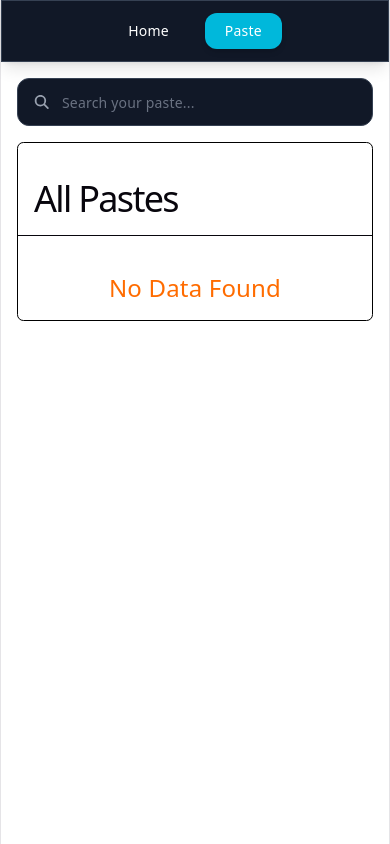
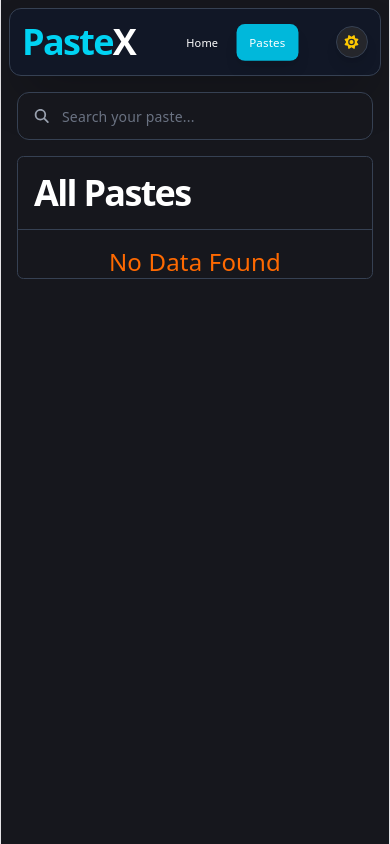
Before and after one commit to Pratick08/Paste-App, a React (Vite) app in the folder Paste-App/: page /pastes in a window 390 px wide. Built offline with nearby package versions, Linux system fonts and the light colour scheme.

Commit message:
Updated UI

```diff
--- a/Paste-App/index.html
+++ b/Paste-App/index.html
@@ -6,8 +6,8 @@
     <meta name="viewport" content="width=device-width, initial-scale=1.0" />
     <title>paste-app</title>
   </head>
-  <body>
-    <div id="root"></div>
+  <body class="min-h-screen bg-[#16171d] text-white dark:bg-[#f5f7fb] dark:text-black transition-all duration-300">
+    <div id="root" ></div>
     <script type="module" src="/src/main.jsx"></script>
   </body>
 </html>
--- a/Paste-App/src/components/Navbar.jsx
+++ b/Paste-App/src/components/Navbar.jsx
@@ -1,38 +1,89 @@
-import { NavLink } from "react-router-dom"
+import { NavLink } from "react-router-dom";
+import { FontAwesomeIcon } from "@fortawesome/react-fontawesome";
+import { faSun, faMoon } from "@fortawesome/free-solid-svg-icons";
+import { useState } from "react";
 
 const NavBar = () => {
+
+  const [isDark, setIsDark] = useState(true);
+
+  function handleTheme() {
+
+    if (isDark) {
+      document.documentElement.classList.add("dark");
+    } else {
+      document.documentElement.classList.remove("dark");
+    }
+
+    setIsDark(!isDark);
+  }
+
   return (
-    <div className="w-full flex justify-center ">
 
-      <div className="w-full flex items-center justify-center gap-4 bg-[#111827] border border-gray-700 px-6 py-3 shadow-lg">
+    <div className="w-full flex justify-center px-2 sm:px-4 pt-2 sm:pt-4">
 
-        <NavLink
-          to="/"
-          className={({ isActive }) =>
-            `px-5 py-2 rounded-xl text-sm font-medium transition-all duration-300 ${isActive
-              ? "bg-cyan-500 text-white shadow-md"
-              : "text-white hover:bg-[#1f2937]"
+      <div className="w-full max-w-6xl flex items-center justify-between bg-[#111827]/95 dark:bg-blue-600 backdrop-blur-xl border border-gray-700 dark:border-blue-400 px-3 sm:px-6 py-2 sm:py-3 rounded-xl sm:rounded-2xl shadow-2xl dark:shadow-blue-200 transition-all duration-300">
+
+        {/* LEFT */}
+        <div className="flex items-center">
+          <h1 className="text-xl sm:text-3xl font-black tracking-tight select-none">
+            <span className="text-cyan-400 ">Paste</span>
+            <span className="text-white ">X</span>
+          </h1>
+        </div>
+
+        {/* CENTER LINKS */}
+        <div className="flex items-center gap-2 sm:gap-3">
+          <NavLink to="/" className={({ isActive }) =>
+            `px-3 sm:px-5 py-1.5 sm:py-2 rounded-lg sm:rounded-xl text-[11px] sm:text-sm font-medium transition-all duration-300 ${isActive
+              ? "bg-cyan-500 dark:bg-white text-white dark:text-blue-600 shadow-lg scale-105"
+              : "text-white hover:bg-[#1f2937] dark:hover:bg-blue-500/40"
             }`
           }
-        >
-          Home
-        </NavLink>
+          >Home</NavLink>
 
           <NavLink
             to="/pastes"
             className={({ isActive }) =>
-            `px-5 py-2 rounded-xl text-sm font-medium transition-all duration-300 ${isActive
-              ? "bg-cyan-500 text-white shadow-md"
-              : "text-white hover:bg-[#1f2937]"
+              `px-3 sm:px-5 py-1.5 sm:py-2 rounded-lg sm:rounded-xl text-[11px] sm:text-sm font-medium transition-all duration-300 ${isActive
+                ? "bg-cyan-500 dark:bg-white text-white dark:text-blue-600 shadow-lg scale-105"
+                : "text-white hover:bg-[#1f2937] dark:hover:bg-blue-500/40"
               }`
             }
           >
-          Paste
+            Pastes
           </NavLink>
 
         </div>
+
+        {/* RIGHT */}
+        <div className="flex items-center">
+
+          <button
+            onClick={handleTheme}
+            className="relative flex items-center justify-center w-8 h-8 sm:w-11 sm:h-11 rounded-full bg-[#25262b] dark:bg-blue-100 border border-gray-700 dark:border-blue-300 shadow-lg hover:scale-110 transition-all duration-300 cursor-pointer overflow-hidden group"
+          >
+
+            {/* Glow */}
+            <div className="absolute inset-0 bg-gradient-to-tr from-cyan-500/20 to-transparent dark:from-blue-500/20 opacity-0 group-hover:opacity-100 transition-all duration-300"></div>
+
+            {/* Icon */}
+            <FontAwesomeIcon
+              icon={isDark ? faSun : faMoon}
+              className={`text-xs sm:text-lg transition-all duration-500 ${isDark
+                ? "text-yellow-400 rotate-180 scale-110"
+                : "text-[#16171d]"
+                }`}
+            />
+
+          </button>
+
         </div>
-  )
-}
 
-export default NavBar
+      </div>
+
+    </div>
+  );
+};
+
+export default NavBar;
--- a/Paste-App/src/components/Paste.jsx
+++ b/Paste-App/src/components/Paste.jsx
@@ -44,33 +44,38 @@ const Paste = () => {
                     value={searchTerm}
                     placeholder="Search your paste..."
                     onChange={(e) => setSearchTerm(e.target.value)}
-                    className="w-full h-12 rounded-xl bg-[#111827] border border-gray-700 pl-11 pr-4 text-sm text-white placeholder:text-gray-500 outline-none transition-all duration-300 focus:border-cyan-500 focus:ring-2 focus:ring-cyan-500/20"
+                    className="w-full h-12 rounded-xl bg-[#16171d] dark:bg-[#f5f7fb] border border-gray-700 dark:border-blue-300 pl-11 pr-4 text-sm text-white dark:text-black placeholder:text-gray-500 dark:placeholder:text-gray-400 outline-none transition-all duration-300 focus:border-cyan-500 dark:focus:border-blue-500 focus:ring-2 focus:ring-cyan-500/20 dark:focus:ring-blue-500/20"
                 />
             </div>
             {/* <button className="bg-black pl-4 p-2 rounded-2xl" onClick={handleFilter}>Search</button> */}
-            <div className="flex flex-col border dark:border-gray-600 py-4 rounded-[0.4rem] ">
-                <h1 className="px-4 text-4xl font-bold border-b dark:border-gray-600 pb-4 flex items-start">All Pastes</h1>
+            <div className="flex flex-col border border-gray-700 dark:border-blue-300 bg-[#16171d] dark:bg-[#f5f7fb] my-4 rounded-[0.4rem] transition-all duration-300">
+
+                <h1 className="p-4 text-4xl font-bold border-b border-gray-700 dark:border-blue-300 flex items-start text-white dark:text-[#16171d] transition-all duration-300">
+                    All Pastes
+                </h1>
 
                 {
                     filteredData.length > 0 &&
                     filteredData.map((paste) => {
                         return (
+
                             <div
                                 key={paste._id}
-                                className=" rounded-xl p-6   hover:border-cyan-500 transition-all duration-300"
+                                className="rounded-xl p-6 hover:border-cyan-500 dark:hover:border-blue-400 transition-all duration-300"
                             >
-                                <div className="border dark:border-gray-600 w-full gap-y-6 justify-between flex flex-col sm:flex-row p-4 rounded-[0.3rem]">
+
+                                <div className="border border-gray-700 dark:border-blue-300 bg-[#1b1d23] dark:bg-white w-full gap-y-6 justify-between flex flex-col sm:flex-row p-4 rounded-[0.5rem] shadow-lg dark:shadow-md transition-all duration-300">
 
                                     {/* LEFT SIDE */}
                                     <div className="flex flex-col space-y-3 items-start">
 
                                         {/* TITLE */}
-                                        <h1 className="text-5xl font-bold text-white m-px">
+                                        <h1 className="text-5xl font-bold text-white dark:text-[#16171d] m-px transition-all duration-300">
                                             {paste.title}
                                         </h1>
 
                                         {/* CONTENT */}
-                                        <p className="text-xs font-normal text-[#c5c4c4] max-w-[80%] mt-3 leading-6 line-clamp-3 w-full break-words text-left" style={{ marginTop: "12px" }}>
+                                        <p className="text-xs font-normal text-[#c5c4c4] dark:text-gray-600 max-w-[80%] mt-3 leading-6 line-clamp-3 w-full break-words text-left transition-all duration-300" style={{ marginTop: "12px" }}>
                                             {paste.content}
                                         </p>
                                     </div>
@@ -79,57 +84,64 @@ const Paste = () => {
                                     <div className="flex flex-col gap-y-4 sm:items-end">
 
                                         {/* ICONS */}
-                                        {/* ICONS */}
                                         <div className="flex gap-2 flex-wrap sm:flex-nowrap">
 
                                             {/* EDIT */}
                                             <div className="relative group">
-                                                <button className="p-2 rounded border border-gray-600 hover:border-cyan-500 transition-all cursor-pointer">
+                                                <button className="p-2 rounded border border-gray-600 dark:border-blue-300 hover:border-cyan-500 dark:hover:border-blue-500 transition-all cursor-pointer">
+
                                                     <NavLink to={`/?pastes=${paste._id}`}>
                                                         <FontAwesomeIcon
                                                             icon={faPenToSquare}
-                                                            className="text-white group-hover:text-cyan-500 transition-all"
+                                                            className="text-white dark:text-[#111827] group-hover:text-cyan-500 dark:group-hover:text-blue-500 transition-all"
                                                         />
                                                     </NavLink>
+
                                                 </button>
 
-                                                <span className="absolute bottom-full left-1/2 -translate-x-1/2 mb-2 opacity-0 group-hover:opacity-100 transition-all duration-200 bg-gray-800 text-white text-xs px-2 py-1 rounded whitespace-nowrap">
+                                                <span className="absolute bottom-full left-1/2 -translate-x-1/2 mb-2 opacity-0 group-hover:opacity-100 transition-all duration-200 bg-gray-800 dark:bg-blue-600 text-white text-xs px-2 py-1 rounded whitespace-nowrap">
                                                     Edit
                                                 </span>
                                             </div>
 
                                             {/* DELETE */}
                                             <div className="relative group">
+
                                                 <button
                                                     onClick={() => handleDelete(paste?._id)}
-                                                    className="p-2 rounded border border-gray-600 hover:border-red-400 transition-all group cursor-pointer"
+                                                    className="p-2 rounded border border-gray-600 dark:border-blue-300 hover:border-red-400 transition-all cursor-pointer"
                                                 >
+
                                                     <FontAwesomeIcon
                                                         icon={faTrashCan}
-                                                        className="text-white group-hover:text-red-400 transition-all"
+                                                        className="text-white dark:text-[#111827] group-hover:text-red-400 transition-all"
                                                     />
+
                                                 </button>
 
-                                                <span className="absolute bottom-full left-1/2 -translate-x-1/2 mb-2 opacity-0 group-hover:opacity-100 transition-all duration-200 bg-gray-800 text-white text-xs px-2 py-1 rounded whitespace-nowrap">
+                                                <span className="absolute bottom-full left-1/2 -translate-x-1/2 mb-2 opacity-0 group-hover:opacity-100 transition-all duration-200 bg-gray-800 dark:bg-blue-600 text-white text-xs px-2 py-1 rounded whitespace-nowrap">
                                                     Delete
                                                 </span>
                                             </div>
 
-
                                             {/* SHARE */}
                                             <div className="relative group">
+
                                                 <Popup
                                                     trigger={
-                                                        <button className="p-2 rounded border border-gray-600 hover:border-cyan-500 transition-all cursor-pointer">
+                                                        <button className="p-2 rounded border border-gray-600 dark:border-blue-300 hover:border-orange-500 dark:hover:border-orange-500 transition-all cursor-pointer">
+
                                                             <FontAwesomeIcon
                                                                 icon={faShareFromSquare}
-                                                                className="text-white"
+                                                                className="text-white dark:text-[#111827] group-hover:text-orange-500"
                                                             />
+
                                                         </button>
+                                                    }
 
-                                                    }
                                                     modal
                                                     nested
+
                                                     contentStyle={{
                                                         background: "transparent",
                                                         border: "none",
@@ -138,11 +150,13 @@ const Paste = () => {
                                                         borderRadius: "16px"
                                                     }}
                                                 >
+
                                                     {
                                                         close => (
-                                                            <div className="bg-[#111827] p-6 rounded-xl border border-gray-700 w-[100%]">
 
-                                                                <h2 className="text-white text-xl font-semibold mb-4">
+                                                            <div className="bg-[#111827] dark:bg-white p-6 rounded-xl border border-gray-700 dark:border-blue-300 w-[100%] transition-all duration-300">
+
+                                                                <h2 className="text-white dark:text-[#111827] text-xl font-semibold mb-4">
                                                                     Share Paste
                                                                 </h2>
 
@@ -150,7 +164,7 @@ const Paste = () => {
                                                                     type="text"
                                                                     value={`https://paste-app-red-six.vercel.app/pastes/${paste._id}`}
                                                                     readOnly
-                                                                    className="w-full p-3 rounded-lg bg-black border border-gray-700 text-white outline-none"
+                                                                    className="w-full p-3 rounded-lg bg-black dark:bg-[#f5f7fb] border border-gray-700 dark:border-blue-300 text-white dark:text-black outline-none transition-all duration-300"
                                                                 />
 
                                                                 <div className="flex justify-end gap-3 mt-5">
@@ -160,16 +174,17 @@ const Paste = () => {
                                                                             navigator.clipboard.writeText(
                                                                                 `https://paste-app-red-six.vercel.app/pastes/${paste._id}`
                                                                             )
-                                                                            toast.success("Copied to clickboard")
+                                                                            toast.success("Copied to clipboard")
                                                                         }}
-                                                                        className="px-4 py-2 bg-cyan-600 hover:bg-cyan-700 text-white rounded-lg transition-all cursor-pointer"
+
+                                                                        className="px-4 py-2 bg-cyan-600 hover:bg-cyan-700 dark:bg-blue-600 dark:hover:bg-blue-700 text-white rounded-lg transition-all cursor-pointer"
                                                                     >
                                                                         Copy Link
                                                                     </button>
 
                                                                     <button
                                                                         onClick={close}
-                                                                        className="px-4 py-2 bg-gray-700 hover:bg-gray-800 text-white rounded-lg transition-all cursor-pointer"
+                                                                        className="px-4 py-2 bg-gray-700 hover:bg-gray-800 dark:bg-gray-300 dark:hover:bg-gray-400 dark:text-black text-white rounded-lg transition-all cursor-pointer"
                                                                     >
                                                                         Close
                                                                     </button>
@@ -178,40 +193,49 @@ const Paste = () => {
                                                             </div>
                                                         )
                                                     }
+
                                                 </Popup>
-                                                <span className="absolute bottom-full left-1/2 -translate-x-1/2 mb-2 opacity-0 group-hover:opacity-100 transition-all duration-200 bg-gray-800 text-white text-xs px-2 py-1 rounded whitespace-nowrap">
+
+                                                <span className="absolute bottom-full left-1/2 -translate-x-1/2 mb-2 opacity-0 group-hover:opacity-100 transition-all duration-200 bg-gray-800 dark:bg-blue-600 text-white text-xs px-2 py-1 rounded whitespace-nowrap">
                                                     Share
                                                 </span>
                                             </div>
+
                                             {/* VIEW */}
                                             <div className="relative group">
-                                                <button className="p-2 rounded border border-gray-600 hover:border-indigo-300 transition-all">
+
+                                                <button className="p-2 rounded border border-gray-600 dark:border-blue-300 hover:border-indigo-300 dark:hover:border-blue-500 transition-all">
+
                                                     <NavLink to={`/pastes/${paste._id}`}>
                                                         <FontAwesomeIcon
                                                             icon={faEye}
-                                                            className="text-white group-hover:text-indigo-300 transition-all"
+                                                            className="text-white dark:text-[#111827] group-hover:text-indigo-300 dark:group-hover:text-blue-500 transition-all"
                                                         />
                                                     </NavLink>
+
                                                 </button>
 
-                                                <span className="absolute bottom-full left-1/2 -translate-x-1/2 mb-2 opacity-0 group-hover:opacity-100 transition-all duration-200 bg-gray-800 text-white text-xs px-2 py-1 rounded whitespace-nowrap">
+                                                <span className="absolute bottom-full left-1/2 -translate-x-1/2 mb-2 opacity-0 group-hover:opacity-100 transition-all duration-200 bg-gray-800 dark:bg-blue-600 text-white text-xs px-2 py-1 rounded whitespace-nowrap">
                                                     View
                                                 </span>
                                             </div>
 
                                             {/* COPY */}
                                             <div className="relative group">
+
                                                 <button
                                                     onClick={() => handleCopy(paste)}
-                                                    className="p-2 rounded border border-gray-600 hover:border-lime-500 transition-all group cursor-pointer"
+                                                    className="p-2 rounded border border-gray-600 dark:border-blue-300 hover:border-lime-500 transition-all cursor-pointer"
                                                 >
+
                                                     <FontAwesomeIcon
                                                         icon={faCopy}
-                                                        className="text-white group-hover:text-lime-500 transition-all"
+                                                        className="text-white dark:text-[#111827] group-hover:text-lime-500 transition-all"
                                                     />
+
                                                 </button>
 
-                                                <span className="absolute bottom-full left-1/2 -translate-x-1/2 mb-2 opacity-0 group-hover:opacity-100 transition-all duration-200 bg-gray-800 text-white text-xs px-2 py-1 rounded whitespace-nowrap">
+                                                <span className="absolute bottom-full left-1/2 -translate-x-1/2 mb-2 opacity-0 group-hover:opacity-100 transition-all duration-200 bg-gray-800 dark:bg-blue-600 text-white text-xs px-2 py-1 rounded whitespace-nowrap">
                                                     Copy
                                                 </span>
                                             </div>
@@ -219,25 +243,34 @@ const Paste = () => {
                                         </div>
 
                                         {/* DATE */}
-                                        <div className="flex items-center gap-2  text-white text-2xl font-semibold">
-                                            <FontAwesomeIcon style={{ height: "20px", width: "20px" }} icon={faCalendar} />
-                                            <p className="text-sm font-normal text-white">{paste.createdAt}</p>
+                                        <div className="flex items-center gap-2 text-white dark:text-[#111827] text-2xl font-semibold transition-all duration-300">
+
+                                            <FontAwesomeIcon
+                                                style={{ height: "20px", width: "20px" }}
+                                                icon={faCalendar}
+                                            />
+
+                                            <p className="text-sm font-normal">
+                                                {paste.createdAt}
+                                            </p>
+
                                         </div>
+
                                     </div>
                                 </div>
                             </div>
-
-
                         )
                     })
+                }
 
-                }
                 {
                     filteredData.length <= 0 &&
-                    <div className="text-2xl text-center w-full text-chileanFire-500  pt-4"
-                        style={{ color: "#ff6c00" }}>No Data Found</div>
+                    <div
+                        className="text-2xl text-center w-full pt-4 text-orange-500 dark:text-blue-600 transition-all duration-300"
+                    >
+                        No Data Found
+                    </div>
                 }
-
 
             </div>
         </div>
--- a/Paste-App/src/index.css
+++ b/Paste-App/src/index.css
@@ -1,4 +1,6 @@
 @import "tailwindcss";
+@custom-variant dark (&:where(.dark, .dark *));
+
 :root {
   --text: #6b6375;
   --text-h: #08060d;
@@ -69,9 +71,10 @@ body {
 
 h1,
 h2 {
-  font-family: var(--heading);
-  font-weight: 500;
-  color: var(--text-h);
+  /* font-family: var(--heading); */
+  font-weight: 600;
+  /* font-family: 'Outfit', sans-serif; */
+  /* color: var(--text-h); */
 }
 
 h1 {
@@ -80,7 +83,7 @@ h1 {
   /* margin: 32px 0; */
   @media (max-width: 1024px) {
     font-size: 36px;
-    margin: 20px 0;
+    /* margin: 20px 0; */
   }
 }
 h2 {
--- a/Paste-App/src/redux/pasteSlice.js
+++ b/Paste-App/src/redux/pasteSlice.js
@@ -21,11 +21,6 @@ export const pasteSlice = createSlice({
         },
         updateToPastes: (state, action) => {
             const paste = action.payload;
-            //ye  state.pastes array ke har ek index mein jake us perticular index id ko paste._id ke sath compair kar rahe hai
-            // [0: { title: "a", content: "aa", _id: "ahh221s" },
-            //  1: { title: "a", content: "aa", _id: "ahh221s" },
-            //  2: { title: "a", content: "aa", _id: "ahh221s" }
-            // ]
             const index = state.pastes.findIndex((item) =>
                 item._id === paste._id
             )
--- /dev/null
+++ b/Paste-App/tailwind.config.js
@@ -0,0 +1,11 @@
+export default {
+  darkMode: "class",
+  content: [
+    "./index.html",
+    "./src/**/*.{js,ts,jsx,tsx}",
+  ],
+  theme: {
+    extend: {},
+  },
+  plugins: [],
+}
```
Also changed, not shown: Paste-App/src/components/Home.jsx (+10 -9 lines), Paste-App/src/components/ViewPaste.jsx (+14 -8 lines). Lines whose indentation alone changed are shown as unchanged.
